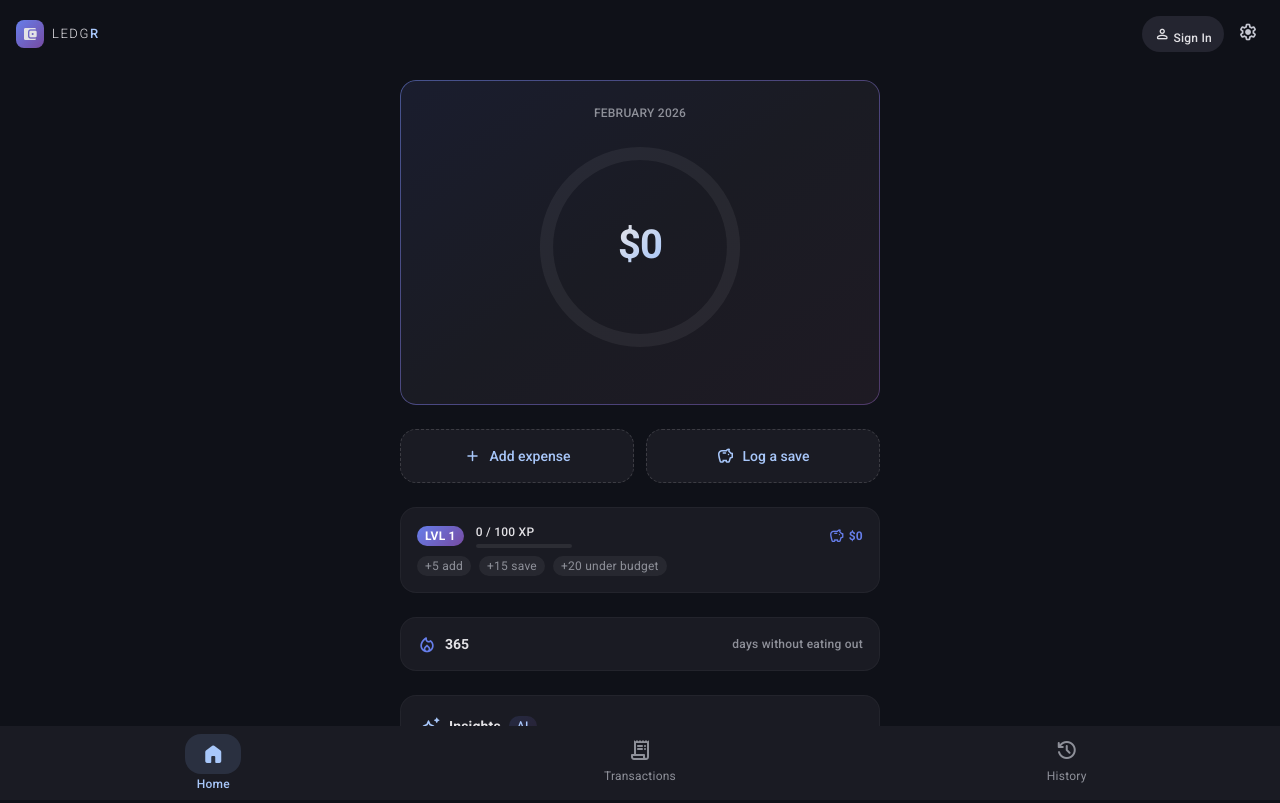
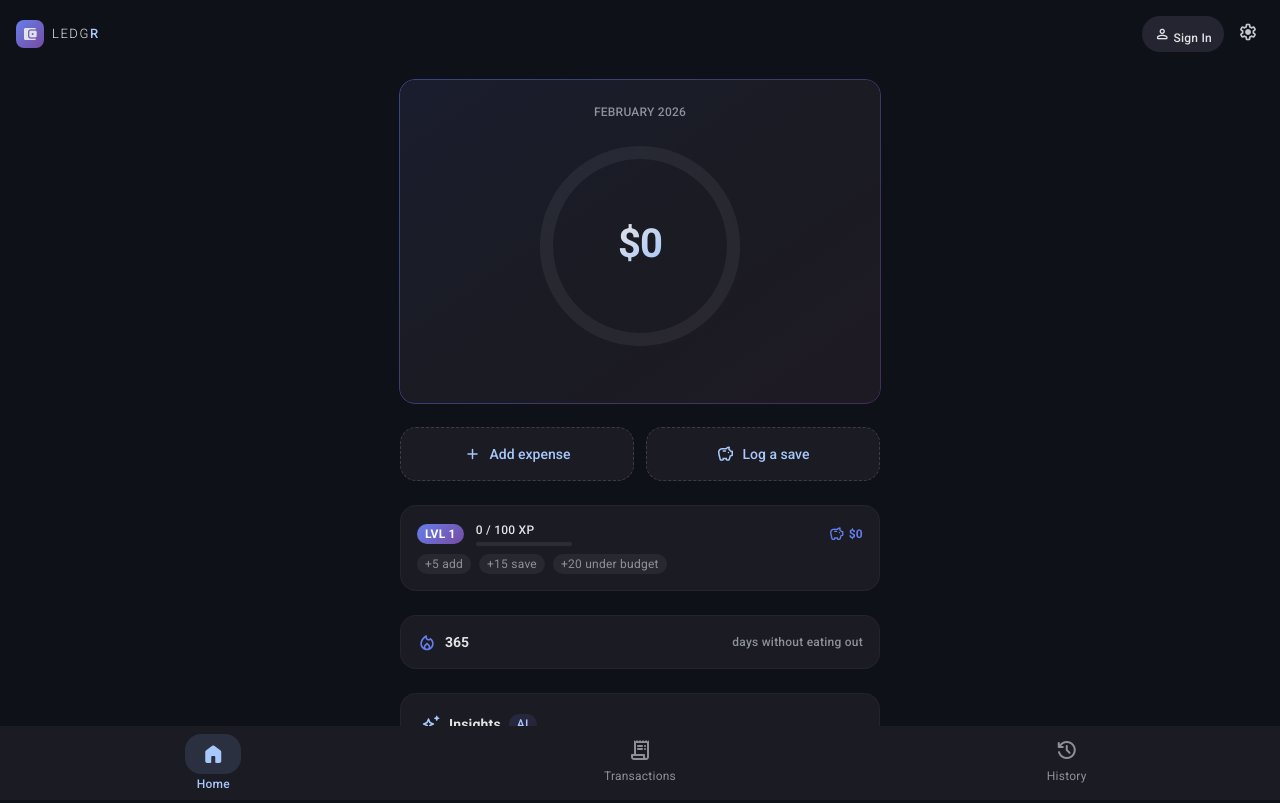
Before and after one commit to ravipatisri12-bit/expense-tracker, a website built with Vite: page index.html in a window 1280 px wide. Shown: the top 803 px of the page. Built offline with nearby package versions, Linux system fonts and the light colour scheme; no server answers.

Commit message:
Hero card: remove border

```diff
--- a/index.html
+++ b/index.html
@@ -88,7 +88,7 @@
         <div class="max-w-lg mx-auto px-4 py-6 space-y-6">
 
             <!-- Big Monthly Spending Number with Ring -->
-            <div class="card p-6 text-center hero-card" style="border:1px solid rgba(255,255,255,0.06);background:linear-gradient(135deg,rgba(102,126,234,0.08),rgba(118,75,162,0.08))">
+            <div class="card p-6 text-center hero-card" style="border:none;background:linear-gradient(135deg,rgba(102,126,234,0.08),rgba(118,75,162,0.08))">
                 <p class="text-xs font-medium tracking-widest uppercase mb-4" style="color:var(--md-sys-color-outline)" id="month-label">February 2026</p>
                 <div class="relative inline-flex items-center justify-center">
                     <svg id="budget-ring" viewBox="0 0 200 200" style="width:220px;height:220px;transform:rotate(-90deg)">
```
